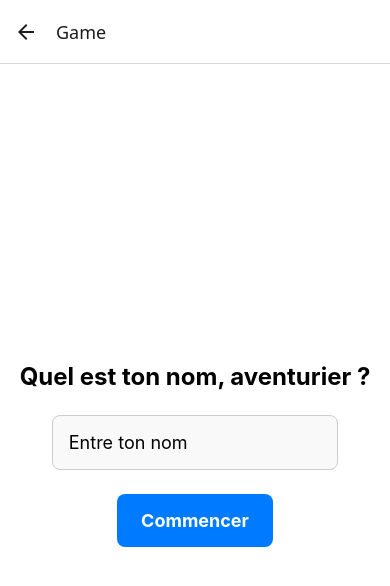
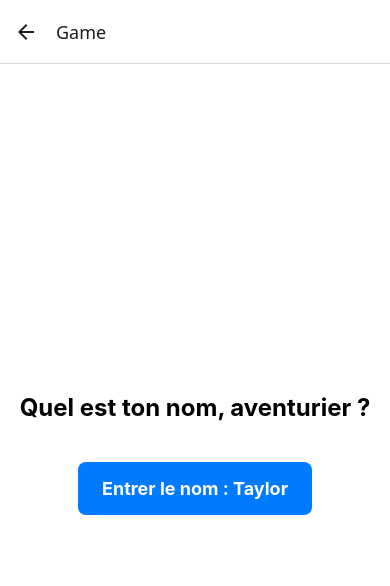
Before and after one commit to Koryas57/StoryTelling-app, a React Native app in the folder interactive-storytelling/: screen /Game in a window 390 px wide. Shown: the top 586 px of the page. Built offline with nearby package versions, Linux system fonts and the light colour scheme.

Commit message:
feat: add adventure selection and transition to next step

```diff
--- a/interactive-storytelling/screens/Game/Game.styles.ts
+++ b/interactive-storytelling/screens/Game/Game.styles.ts
@@ -13,6 +13,7 @@ const styles = StyleSheet.create({
   },
   stepContainer: {
     alignItems: 'center',
+    justifyContent: 'center',
     width: '100%',
   },
   title: {
@@ -22,35 +23,32 @@ const styles = StyleSheet.create({
     marginBottom: spacing.large,
     textAlign: 'center',
   },
-  input: {
+  choiceButton: {
+    backgroundColor: colors.secondary,
+    paddingVertical: spacing.medium,
+    paddingHorizontal: spacing.large,
+    borderRadius: 8,
+    marginBottom: spacing.medium,
     width: '80%',
-    padding: spacing.medium,
-    borderWidth: 1,
-    borderColor: colors.inputBorder,
-    borderRadius: 8,
-    marginBottom: spacing.large,
-    backgroundColor: colors.inputBackground,
-    color: colors.text,
+    alignItems: 'center',
+  },
+  choiceButtonText: {
+    color: colors.buttonText,
     fontSize: typography.fontSizeMedium,
+    fontWeight: typography.fontWeightBold,
   },
-  button: {
+  inputButton: {
     backgroundColor: colors.primary,
     paddingVertical: spacing.medium,
     paddingHorizontal: spacing.large,
     borderRadius: 8,
-    alignItems: 'center',
+    marginTop: spacing.medium,
   },
   buttonText: {
     color: colors.buttonText,
     fontSize: typography.fontSizeMedium,
     fontWeight: typography.fontWeightBold,
   },
-  loadingText: {
-    fontSize: typography.fontSizeMedium,
-    fontWeight: typography.fontWeightRegular,
-    color: colors.text,
-    textAlign: 'center',
-  },
 });
 
 export default styles;
--- a/interactive-storytelling/screens/Game/Game.tsx
+++ b/interactive-storytelling/screens/Game/Game.tsx
@@ -1,49 +1,56 @@
 import React, { useState } from 'react';
-import { View, Text, TextInput, Pressable } from 'react-native';
+import { View, Text, Pressable } from 'react-native';
 import styles from './Game.styles';
 
 const Game: React.FC = () => {
     const [name, setName] = useState<string>(''); // Stocke le nom du joueur
-    const [loading, setLoading] = useState<boolean>(false); // Gère le chargement
     const [step, setStep] = useState<number>(1); // Étape du jeu
+    const [adventure, setAdventure] = useState<string>(''); // Type d’aventure choisi
 
-    const handleNameSubmit = () => {
-        if (name.trim() !== '') {
-            setLoading(true);
-            setTimeout(() => {
-                setLoading(false);
-                setStep(2); // Passe à l'étape suivante après le chargement
-            }, 2000); // Simulation d'un temps de chargement de 2 secondes
+    const handleNameSubmit = (enteredName: string) => {
+        if (enteredName.trim() !== '') {
+            setName(enteredName);
+            setStep(2); // Passe à l’étape de choix d’aventure
         }
+    };
+
+    const handleAdventureChoice = (type: string) => {
+        setAdventure(type);
+        setStep(3); // Passe à l’écran de l’aventure
     };
 
     return (
         <View style={styles.container}>
             {step === 1 && (
                 <View style={styles.stepContainer}>
-                    {loading ? (
-                        <Text style={styles.loadingText}>Chargement de ton aventure, {name || 'joueur'}...</Text>
-                    ) : (
-                        <>
-                            <Text style={styles.title}>Quel est ton nom, aventurier ?</Text>
-                            <TextInput
-                                style={styles.input}
-                                placeholder="Entre ton nom"
-                                value={name}
-                                onChangeText={setName}
-                            />
-                            <Pressable style={styles.button} onPress={handleNameSubmit}>
-                                <Text style={styles.buttonText}>Commencer</Text>
-                            </Pressable>
-                        </>
-                    )}
+                    <Text style={styles.title}>Quel est ton nom, aventurier ?</Text>
+                    <Pressable style={styles.inputButton} onPress={() => handleNameSubmit('Taylor')}>
+                        <Text style={styles.buttonText}>Entrer le nom : Taylor</Text>
+                    </Pressable>
                 </View>
             )}
 
             {step === 2 && (
                 <View style={styles.stepContainer}>
-                    <Text style={styles.title}>Bienvenue dans l'aventure, {name} !</Text>
-                    {/* Transition vers l'étape suivante */}
+                    <Text style={styles.title}>Bonjour {name} ! Choisis ton aventure :</Text>
+                    <Pressable style={styles.choiceButton} onPress={() => handleAdventureChoice('Voyage')}>
+                        <Text style={styles.choiceButtonText}>Voyage</Text>
+                    </Pressable>
+                    <Pressable style={styles.choiceButton} onPress={() => handleAdventureChoice('Science-fiction')}>
+                        <Text style={styles.choiceButtonText}>Science-fiction</Text>
+                    </Pressable>
+                    <Pressable style={styles.choiceButton} onPress={() => handleAdventureChoice('Fantasy')}>
+                        <Text style={styles.choiceButtonText}>Fantasy</Text>
+                    </Pressable>
+                </View>
+            )}
+
+            {step === 3 && (
+                <View style={styles.stepContainer}>
+                    <Text style={styles.title}>
+                        Prépare-toi pour une aventure {adventure.toLowerCase()}, {name}...
+                    </Text>
+                    {/* Ici, transition vers l'interface type "livre" */}
                 </View>
             )}
         </View>
```
